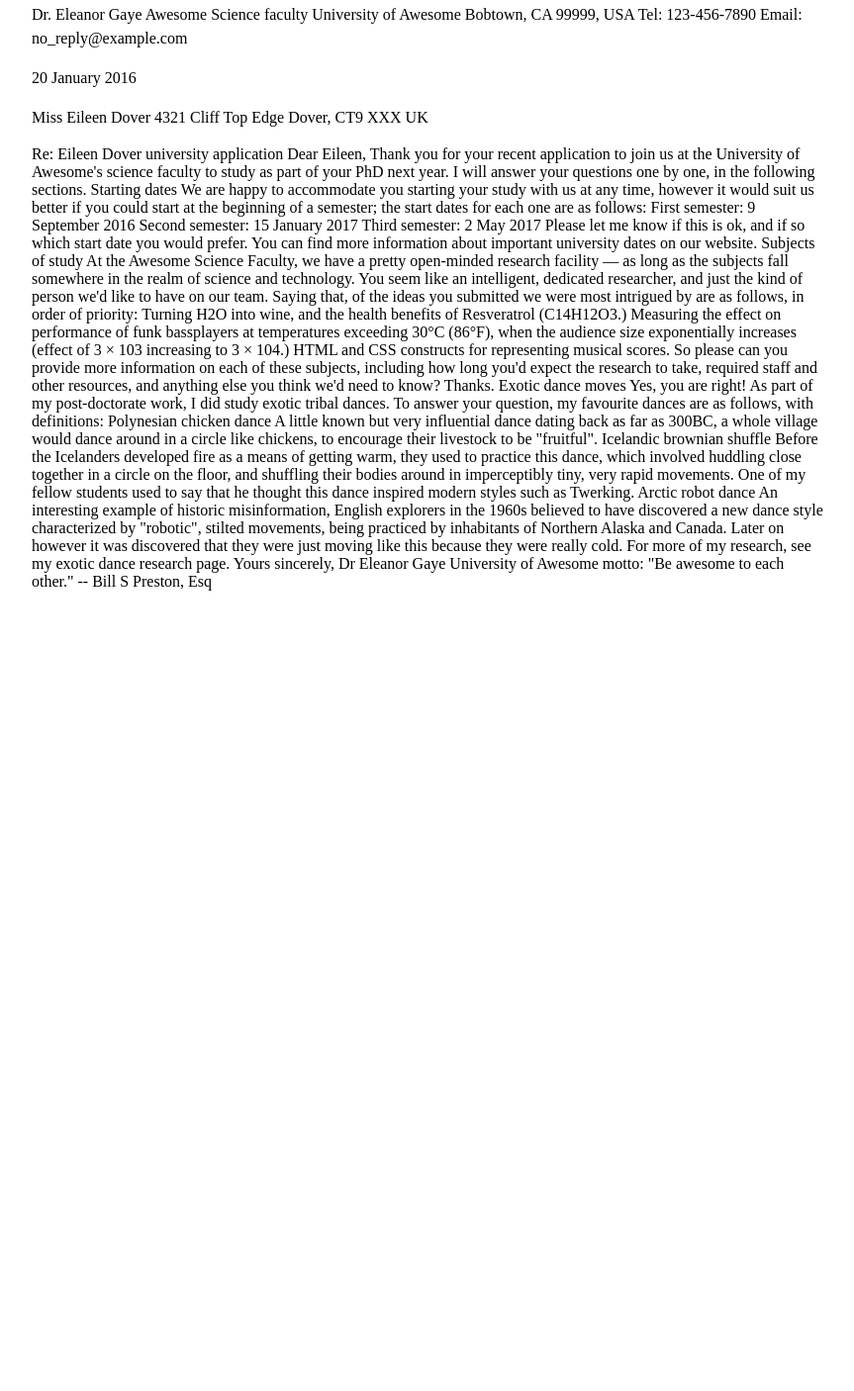
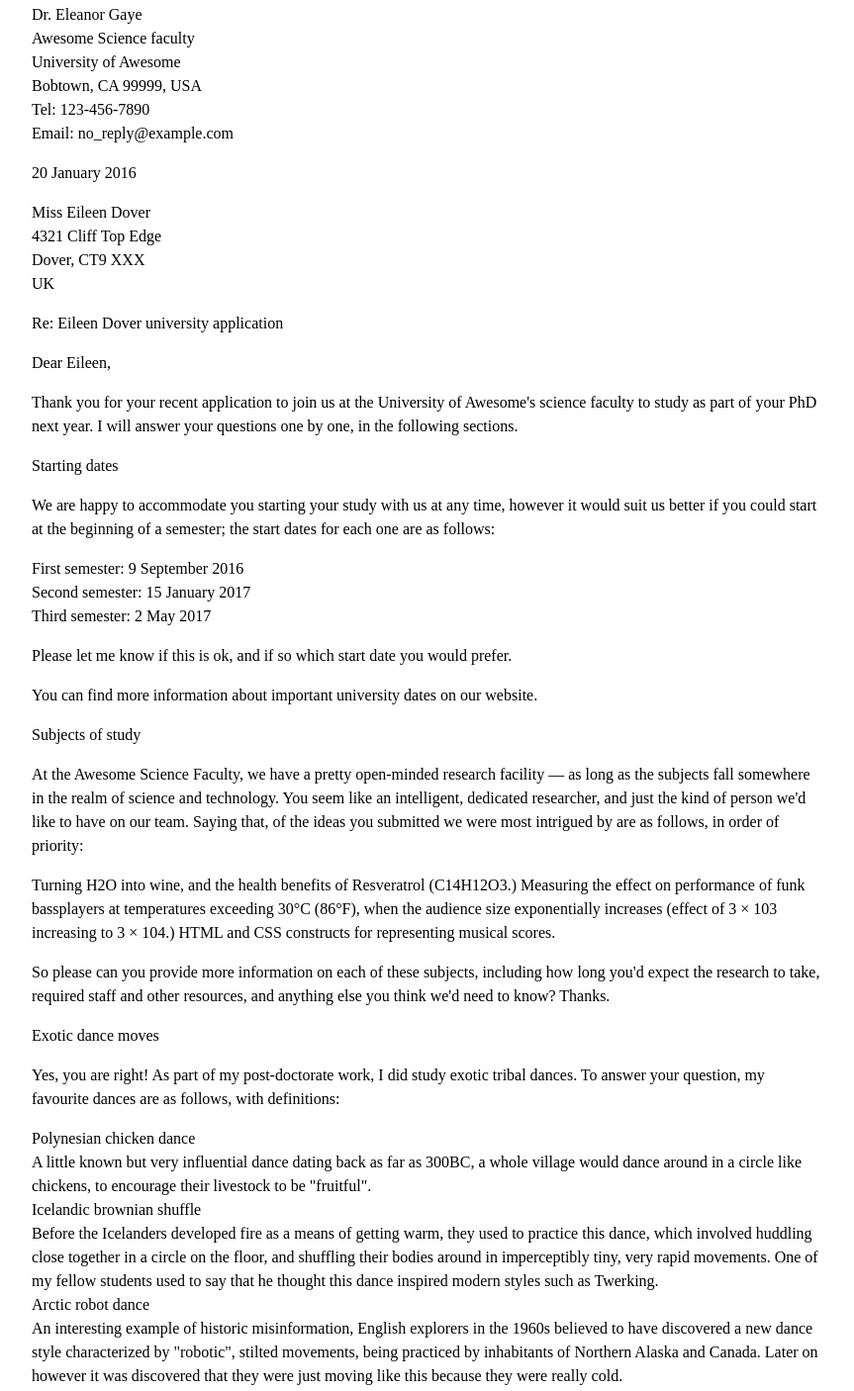
Before and after one commit to nmpuentes/nmpuentes.github.io, a plain HTML site: page letter-markup/Index.html in a window 1280 px wide. Shown: the part 13-1419 px from the top of the page at 99% size, without its empty margins (208-1071 px from the left). Before the commit the page ends 800 px from the top, so only its background shows below. Drawn offline with Linux system fonts and the light colour scheme.

Commit message:
update 2

```diff
--- a/letter-markup/Index.html
+++ b/letter-markup/Index.html
@@ -1,5 +1,6 @@
 <!DOCTYPE html>
 <html lang="en">
+
 <head>
     <meta charset="utf-8">
     <meta name="viewport" content="width=device-width, initial-scale=1.0">
@@ -9,91 +10,116 @@
         Html {
             Font-size: 16px;
         }
+
         Body {
             Max-width: 800px;
             margin: 0 auto;
         }
+
         .sender-column {
             Text-align: right;
         }
-            H1{
+
+        H1 {
             Font-size: 1.5rem;
         }
+
         H2 {
             Font-size: 1.3rem;
         }
-            P, ul, ol, dl, address {
+
+        P,
+        ul,
+        ol,
+        dl,
+        address {
             Line-height: 1.5;
         }
+
         Address {
             Font-style: normal;
             margin: 1rem 0;
         }
     </style>
 </head>
+
 <body>
-       <p> Dr. Eleanor Gaye
-        Awesome Science faculty
-        University of Awesome
-        Bobtown, CA 99999,
-        USA
-        Tel: 123-456-7890
+    <p> Dr. Eleanor Gaye<br />
+        Awesome Science faculty<br />
+        University of Awesome<br />
+        Bobtown, CA 99999, USA<br />
+        Tel: 123-456-7890<br />
         Email: no_reply@example.com</p>
 
     <p>20 January 2016</p>
 
-        <p>Miss Eileen Dover
-        4321 Cliff Top Edge
-        Dover, CT9 XXX
+    <p>Miss Eileen Dover<br />
+        4321 Cliff Top Edge<br />
+        Dover, CT9 XXX<br />
         UK</p>
 
 
-        Re: Eileen Dover university application
+    <p>Re: Eileen Dover university application</p>
 
-        Dear Eileen,
+    <p>Dear Eileen,</p>
 
-        Thank you for your recent application to join us at the University of Awesome's science faculty to study as part of your PhD next year. I will answer your questions one by one, in the following sections.
+    <p>Thank you for your recent application to join us at the University of Awesome's science faculty to study as part
+        of your PhD next year. I will answer your questions one by one, in the following sections.</p>
 
-        Starting dates
+    <p>Starting dates</p>
 
-        We are happy to accommodate you starting your study with us at any time, however it would suit us better if you could start at the beginning of a semester; the start dates for each one are as follows:
+    <p> We are happy to accommodate you starting your study with us at any time, however it would suit us better if you
+        could start at the beginning of a semester; the start dates for each one are as follows:</p>
 
-        First semester: 9 September 2016
-        Second semester: 15 January 2017
-        Third semester: 2 May 2017
+    <P>First semester: 9 September 2016<br />
+        Second semester: 15 January 2017<br />
+        Third semester: 2 May 2017</P>
 
-        Please let me know if this is ok, and if so which start date you would prefer.
+    <p>Please let me know if this is ok, and if so which start date you would prefer.</p>
 
-        You can find more information about important university dates on our website.
+    <p>You can find more information about important university dates on our website.</p>
 
 
-        Subjects of study
+    <p>Subjects of study</p>
 
-        At the Awesome Science Faculty, we have a pretty open-minded research facility — as long as the subjects fall somewhere in the realm of science and technology. You seem like an intelligent, dedicated researcher, and just the kind of person we'd like to have on our team. Saying that, of the ideas you submitted we were most intrigued by are as follows, in order of priority:
+    <p>At the Awesome Science Faculty, we have a pretty open-minded research facility — as long as the subjects fall
+    somewhere in the realm of science and technology. You seem like an intelligent, dedicated researcher, and just the
+    kind of person we'd like to have on our team. Saying that, of the ideas you submitted we were most intrigued by are
+    as follows, in order of priority:</p>
 
-        Turning H2O into wine, and the health benefits of Resveratrol (C14H12O3.)
-        Measuring the effect on performance of funk bassplayers at temperatures exceeding 30°C (86°F), when the audience size exponentially increases (effect of 3 × 103 increasing to 3 × 104.)
-        HTML and CSS constructs for representing musical scores.
+    <p>Turning H2O into wine, and the health benefits of Resveratrol (C14H12O3.)
+    Measuring the effect on performance of funk bassplayers at temperatures exceeding 30°C (86°F), when the audience
+    size exponentially increases (effect of 3 × 103 increasing to 3 × 104.)
+    HTML and CSS constructs for representing musical scores.</p>
 
-        So please can you provide more information on each of these subjects, including how long you'd expect the research to take, required staff and other resources, and anything else you think we'd need to know? Thanks.
+    <p>So please can you provide more information on each of these subjects, including how long you'd expect the research
+    to take, required staff and other resources, and anything else you think we'd need to know? Thanks.</p>
 
 
-        Exotic dance moves
+    <p>Exotic dance moves</p>
 
-        Yes, you are right! As part of my post-doctorate work, I did study exotic tribal dances. To answer your question, my favourite dances are as follows, with definitions:
+    <p>Yes, you are right! As part of my post-doctorate work, I did study exotic tribal dances. To answer your question, my
+    favourite dances are as follows, with definitions:</p>
 
-        Polynesian chicken dance
-        A little known but very influential dance dating back as far as 300BC, a whole village would dance around in a circle like chickens, to encourage their livestock to be "fruitful".
-        Icelandic brownian shuffle
-        Before the Icelanders developed fire as a means of getting warm, they used to practice this dance, which involved huddling close together in a circle on the floor, and shuffling their bodies around in imperceptibly tiny, very rapid movements. One of my fellow students used to say that he thought this dance inspired modern styles such as Twerking.
-        Arctic robot dance
-        An interesting example of historic misinformation, English explorers in the 1960s believed to have discovered a new dance style characterized by "robotic", stilted movements, being practiced by inhabitants of Northern Alaska and Canada. Later on however it was discovered that they were just moving like this because they were really cold.
+    <p>Polynesian chicken dance<br/>
+    A little known but very influential dance dating back as far as 300BC, a whole village would dance around in a
+    circle like chickens, to encourage their livestock to be "fruitful".<br/>
+    Icelandic brownian shuffle<br/>
+    Before the Icelanders developed fire as a means of getting warm, they used to practice this dance, which involved
+    huddling close together in a circle on the floor, and shuffling their bodies around in imperceptibly tiny, very
+    rapid movements. One of my fellow students used to say that he thought this dance inspired modern styles such as
+    Twerking.<br/>
+    Arctic robot dance<br/>
+    An interesting example of historic misinformation, English explorers in the 1960s believed to have discovered a new
+    dance style characterized by "robotic", stilted movements, being practiced by inhabitants of Northern Alaska and
+    Canada. Later on however it was discovered that they were just moving like this because they were really cold.</p>
 
-        For more of my research, see my exotic dance research page.
+    <p>For more of my research, see my exotic dance research page.</p>
 
-        Yours sincerely,
-        Dr Eleanor Gaye
+   <p> Yours sincerely,<br/>
+    Dr Eleanor Gaye</p>
 
-        University of Awesome motto: "Be awesome to each other." -- Bill S Preston, Esq
+    <p>University of Awesome motto: "Be awesome to each other." -- Bill S Preston, Esq</p>
 </body>
+
 </html>
```
Lines whose indentation alone changed are shown as unchanged.
